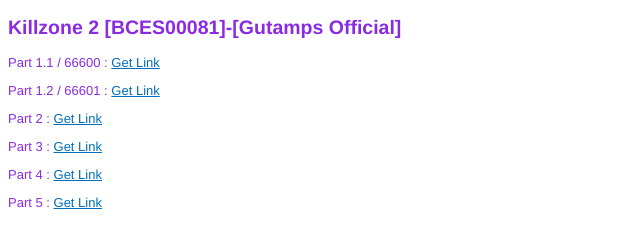
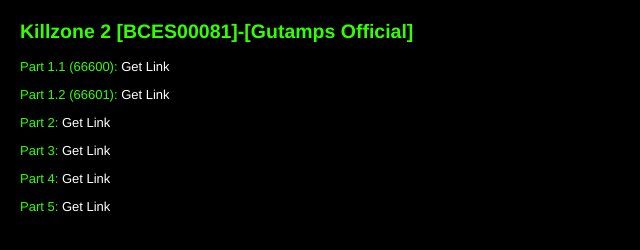
Before and after one commit to gutampsid/kz2gomf.github.io, a plain HTML site: page index.html in a window 1280 px wide. Shown: the whole page, without its empty margins (0-640 px from the left). Drawn offline with Linux system fonts and the light colour scheme.

Commit message:
Update index.html

```diff
--- a/index.html
+++ b/index.html
@@ -1,21 +1,45 @@
-<!DOCTYPE html PUBLIC "-//W3C//DTD XHTML 1.0 Transitional//EN" "http://www.w3.org/TR/xhtml1/DTD/xhtml1-transitional.dtd">
-<html xmlns="http://www.w3.org/1999/xhtml">
+<!DOCTYPE html>
+<html lang="en">
 <head>
+    <meta charset="UTF-8">
+    <meta http-equiv="X-UA-Compatible" content="IE=edge">
+    <meta name="viewport" content="width=device-width, initial-scale=1.0">
     <title>Killzone 2 [BCES00081]-[Gutamps Official]</title>
-    <style type="text/css">
-        body, table { font-family: Helvetica, Arial, sans-serif; font-size: 13px; }
-        a { color: #006DBA; }
+    <style>
+        body {
+            font-family: 'Helvetica', 'Arial', sans-serif;
+            font-size: 13px;
+            color: #33ff00;
+            background-color: rgb(0, 0, 0);
+            margin: 20px;
+        }
+
+        h2 {
+            color: #33ff00;
+        }
+
+        a {
+            color: #ffffff;
+            text-decoration: none;
+            transition: color 0.3s ease;
+        }
+
+        a:hover {
+            color: #ff4500;
+        }
+
+        p {
+            margin-bottom: 10px;
+        }
     </style>
 </head>
 <body>
-<h2>Killzone 2 [BCES00081]-[Gutamps Official]</h2>
-    <style> body { color: blueviolet };
-    </style>
-<p>Part 1.1 / 66600 : <a href="https://www.mediafire.com/file/zaco5ebsb03rco5/Killzone_2_%255BBCES00081%255D-%255BGO%255D_Part1.pkg.66600/file" target="_blank" rel="noopener">Get Link</a></p>
-<p>Part 1.2 / 66601 : <a href="https://www.mediafire.com/file/bi0h3ev1bh7keth/Killzone_2_%255BBCES00081%255D-%255BGO%255D_Part1.pkg.66601/file" target="_blank" rel="noopener">Get Link</a></p>
-<p>Part 2 : <a href="https://www.mediafire.com/file/v1lyfcmxnycmacq/Killzone_2_%255BBCES00081%255D-%255BGO%255D_Part2.pkg/file" target="_blank" rel="noopener">Get Link</a></p>
-<p>Part 3 : <a href="https://www.mediafire.com/file/5xbn0xru2c5u573/Killzone_2_%255BBCES00081%255D-%255BGO%255D_Part3.pkg/file" target="_blank" rel="noopener">Get Link</a></p>
-<p>Part 4 : <a href="https://www.mediafire.com/file/60qa0n3rro2sch1/Killzone_2_%255BBCES00081%255D-%255BGO%255D_Part4.pkg/file" target="_blank" rel="noopener">Get Link</a></p>
-<p>Part 5 : <a href="https://www.mediafire.com/file/fgmmjm12xj8s4ck/Killzone_2_%255BBCES00081%255D-%255BGO%255D_Part5.pkg/file" target="_blank" rel="noopener">Get Link</a></p>
+    <h2>Killzone 2 [BCES00081]-[Gutamps Official]</h2>
+    <p>Part 1.1 (66600): <a href="https://www.mediafire.com/file/zaco5ebsb03rco5/Killzone_2_%255BBCES00081%255D-%255BGO%255D_Part1.pkg.66600/file" target="_blank" rel="noopener">Get Link</a></p>
+    <p>Part 1.2 (66601): <a href="https://www.mediafire.com/file/bi0h3ev1bh7keth/Killzone_2_%255BBCES00081%255D-%255BGO%255D_Part1.pkg.66601/file" target="_blank" rel="noopener">Get Link</a></p>
+    <p>Part 2: <a href="https://www.mediafire.com/file/v1lyfcmxnycmacq/Killzone_2_%255BBCES00081%255D-%255BGO%255D_Part2.pkg/file" target="_blank" rel="noopener">Get Link</a></p>
+    <p>Part 3: <a href="https://www.mediafire.com/file/5xbn0xru2c5u573/Killzone_2_%255BBCES00081%255D-%255BGO%255D_Part3.pkg/file" target="_blank" rel="noopener">Get Link</a></p>
+    <p>Part 4: <a href="https://www.mediafire.com/file/60qa0n3rro2sch1/Killzone_2_%255BBCES00081%255D-%255BGO%255D_Part4.pkg/file" target="_blank" rel="noopener">Get Link</a></p>
+    <p>Part 5: <a href="https://www.mediafire.com/file/fgmmjm12xj8s4ck/Killzone_2_%255BBCES00081%255D-%255BGO%255D_Part5.pkg/file" target="_blank" rel="noopener">Get Link</a></p>
 </body>
 </html>
```
